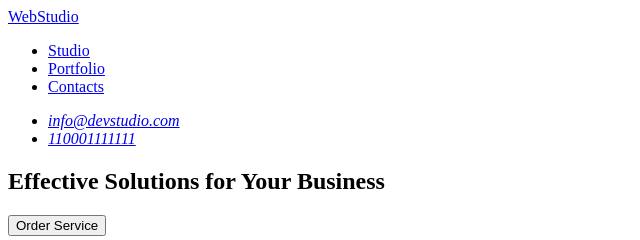
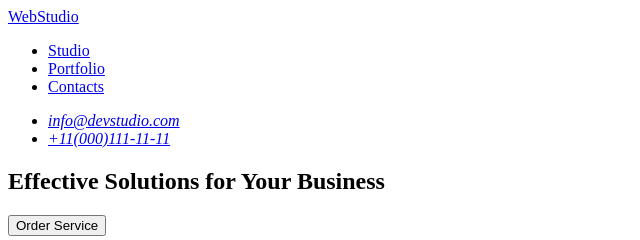
Before and after one commit to MarynaKorovai8/goit-markup-hw-01, a plain HTML site: page index.html in a window 1280 px wide. Shown: the top 240 px of the page, 0-640 px from the left. Drawn offline with Linux system fonts and the light colour scheme.

Commit message:
Update index.html

```diff
--- a/index.html
+++ b/index.html
@@ -25,7 +25,7 @@
         <address>
             <ul>
                 <li><a href="mailto:info@devstudio.com">info@devstudio.com</a></li>
-                <li><a href="tel:+110001111111">110001111111</a></li>
+                <li><a href="tel:+110001111111">+11(000)111-11-11</a></li>
             </ul>
         </address>
     </header>
```
